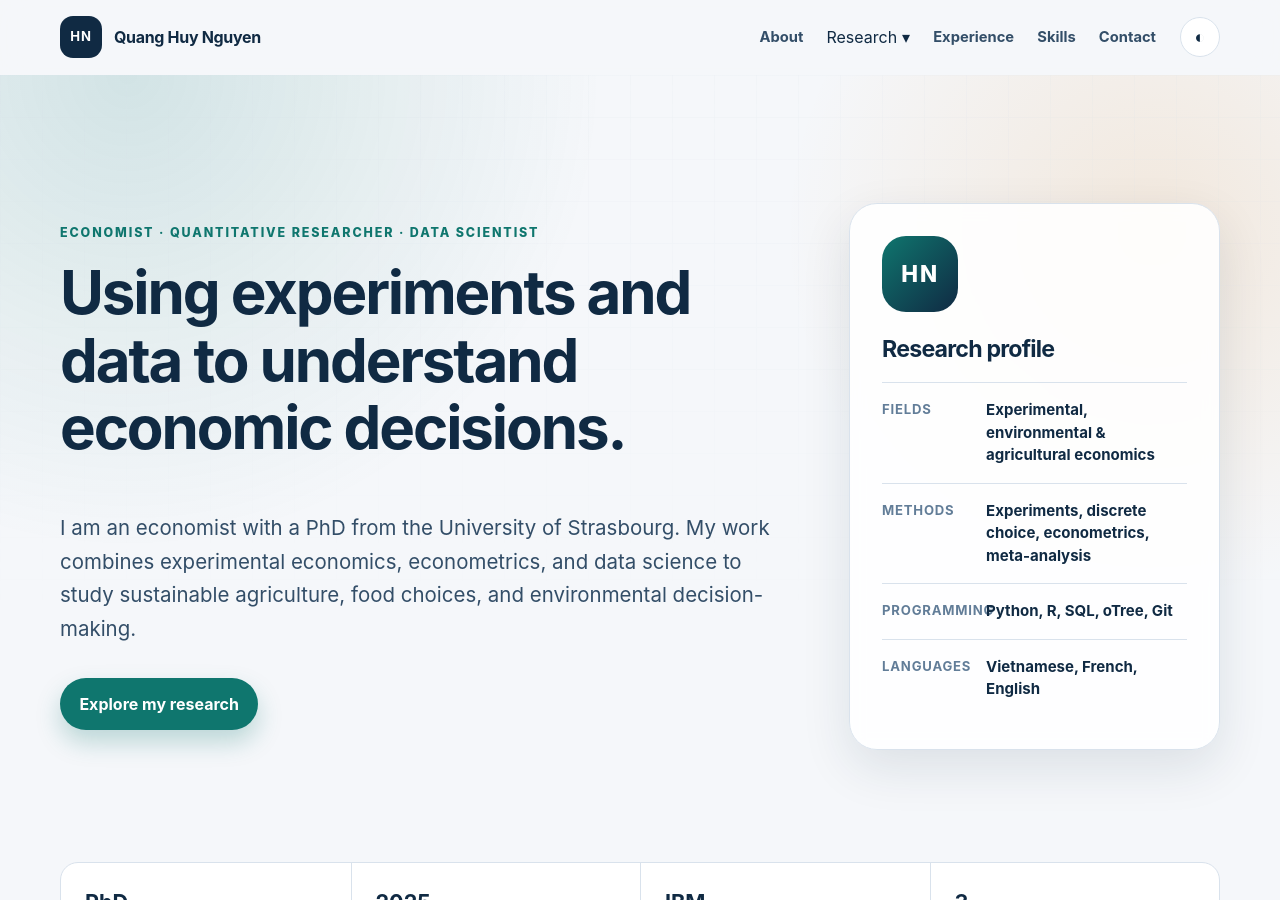
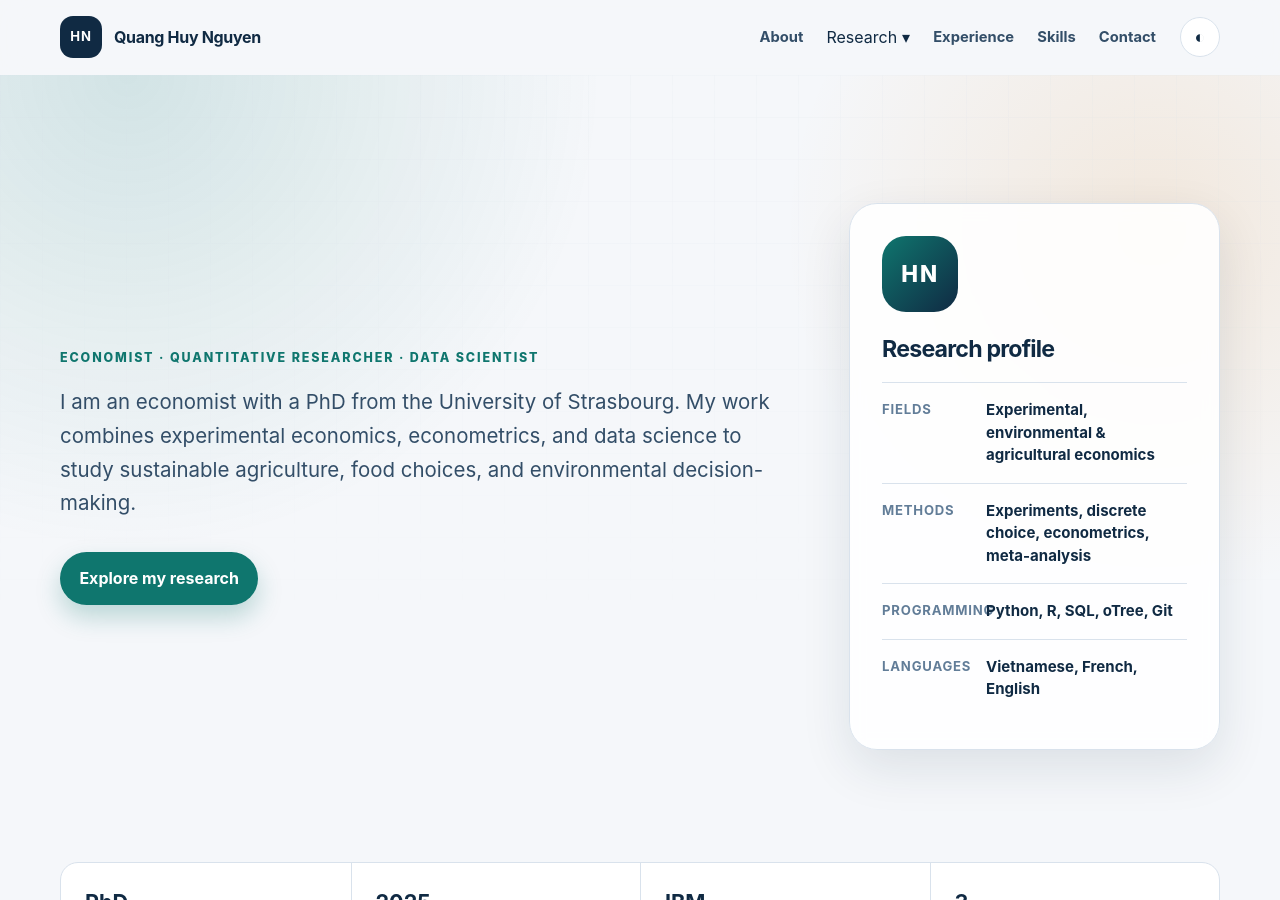
Before and after one commit to nguyenquanghuyvn/nguyenquanghuy.github.co, a Jekyll site: the page index.html, which Jekyll copies as it is, in a window 1280 px wide and 900 px high. Built offline with Jekyll 4.4.1, drawn with Linux system fonts in a browser that asks for light colours.

Commit message:
hide "Using experiment"

```diff
--- a/index.html
+++ b/index.html
@@ -98,7 +98,7 @@
       <div class="container hero-grid">
         <div class="hero-copy reveal">
           <p class="eyebrow">Economist · Quantitative Researcher · Data Scientist</p>
-          <h2>Using experiments and data to understand economic decisions.</h2>
+          <!--<h2>Using experiments and data to understand economic decisions.</h2>-->
           <p class="hero-text">
             I am an economist with a PhD from the University of Strasbourg. My work combines experimental economics, econometrics, and data science to study sustainable agriculture, food choices, and environmental decision-making.
           </p>
```
